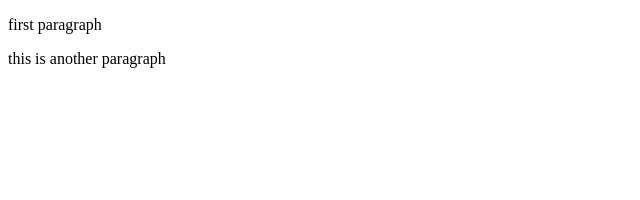
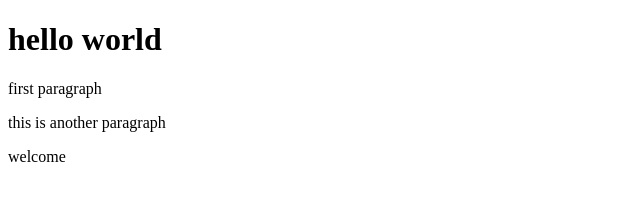
Before and after one commit to orehub13/learning-git, a plain HTML site: page index.html in a window 1280 px wide. Shown: the whole page, without its empty margins (0-640 px from the left). Drawn offline with Linux system fonts and the light colour scheme.

Commit message:
Update index.html

```diff
--- a/index.html
+++ b/index.html
@@ -8,8 +8,10 @@
 </head>
 
 <body>
+	<h1> hello world </h1>
 	<p> first paragraph</p>
 	<p> this is another paragraph</p>
+	<p> welcome </p>
 
 </body>
 
```
